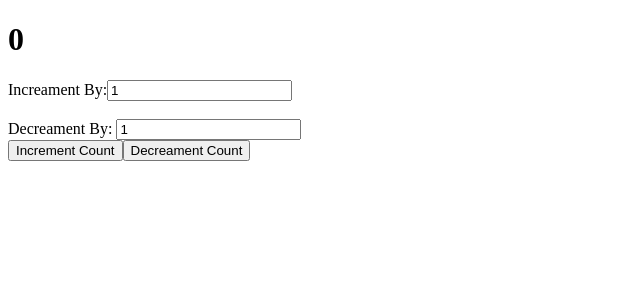
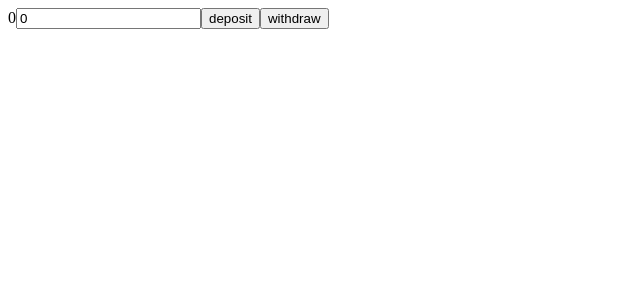
Before and after one commit to saeedali780/learn-react, a React (Vite) app: page / in a window 1280 px wide. Shown: the top 300 px of the page, without its empty margins (0-640 px from the left). Built offline with nearby package versions, Linux system fonts and the light colour scheme.

Commit message:
Understanding Reducer Using Bank Account Example

```diff
--- a/src/App.jsx
+++ b/src/App.jsx
@@ -1,33 +1,25 @@
-import React, {act, useReducer } from 'react';
+import { useState, useReducer } from 'react';
 
 const App = () => {
-  const [state,disptach] = useReducer(reducer,{count: 0, inreamentByValue: 1, decreamentByValue:1 });
+  const [state,dispatch] = useReducer(reducer,{balance: 0});
+  const [amount,setAmount] = useState(0)
   function reducer(state,action){
-    if (action.type == 'increament') {
-    //  return state + action.payload;
-    return {...state,count: state.count + action.payload }
+    if(action.type == 'add'){
+      return {...state,balance:state.balance + action.payload}
     }
-    if (action.type == 'decreament') {
-      return  {...state,count: state.count - action.payload } //state - action.payload;
-    }
-    if(action.type === "setIncreament"){
-      return {...state, inreamentByValue: action.payload}
-    }
-    if(action.type === "setDecreament"){
-      return {...state, decreamentByValue: action.payload}
+    if(action.type == 'withdraw'){
+      return {...state, balance: state.balance - action.payload}
     }
   }
+
   return (
+
     <div>
-        <h1> {state.count}</h1>
-        <label>Increament By:</label>
-        <input type="text" value={state.inreamentByValue} onChange={(e)=> disptach({type: "setIncreament", payload: Number(e.target.value)})} />
-        <br /><br />
-        <label>Decreament By: </label>
-        <input type="text" value={state.decreamentByValue} onChange={(e)=> disptach({type: "setDecreament", payload: Number(e.target.value)})} />
-        <br />
-      <button onClick={()=> disptach({type: "increament", payload: state.inreamentByValue})}>Increment Count</button>
-      <button onClick={()=> disptach({type: "decreament", payload: state.decreamentByValue})}>Decreament Count</button>
+      {state.balance}
+
+      <input type="text" value={amount} onChange={(e)=> setAmount(e.target.value)}/>
+      <button onClick={()=>dispatch({type:"add",payload: Number(amount)})}>deposit</button>
+      <button onClick={()=>dispatch({type:"withdraw",payload: Number(amount)})}>withdraw</button>
     </div>
   )
 }
```
